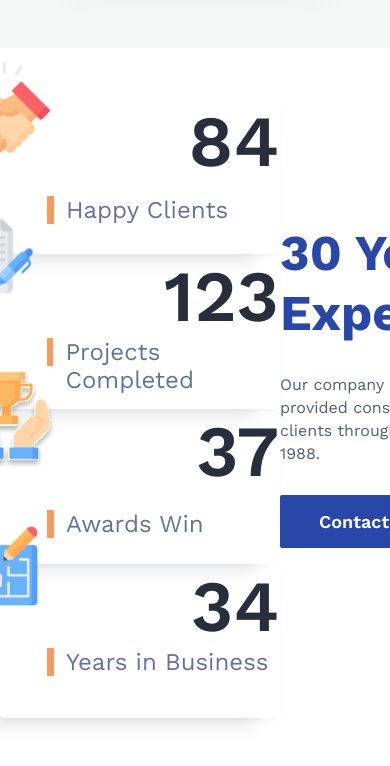
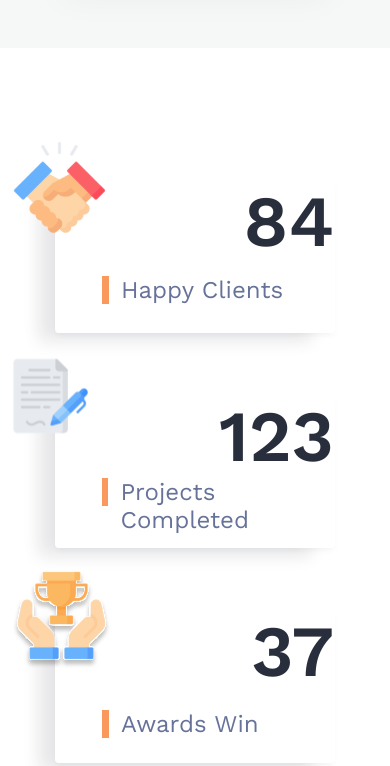
Before and after one commit to immute70/firstProject, a Next.js app: page / in a window 390 px wide. Shown: the part 4067-4833 px from the top of the page. Built offline with nearby package versions, Linux system fonts and the light colour scheme.

Commit message:
Adaptive section 4

```diff
--- a/styles/globals.css
+++ b/styles/globals.css
@@ -1103,4 +1103,29 @@ footer {
   }
 
 
+/*  Section 4 */
+
+  .flex-blocks {
+    display: flex;
+    flex-direction: column;
+    justify-content: center;
+    align-items: center;
+    margin-top: 80px;
+  }
+
+  .four-of-blocks {
+    margin-bottom: 60px;
+  }
+
+  .four-of-blocks:last-child {
+    margin-bottom: 0;
+  }
+
+  .text-block {
+    max-width: 380px;
+    padding: 0 20px;
+  }
+
+
+
 }
```
